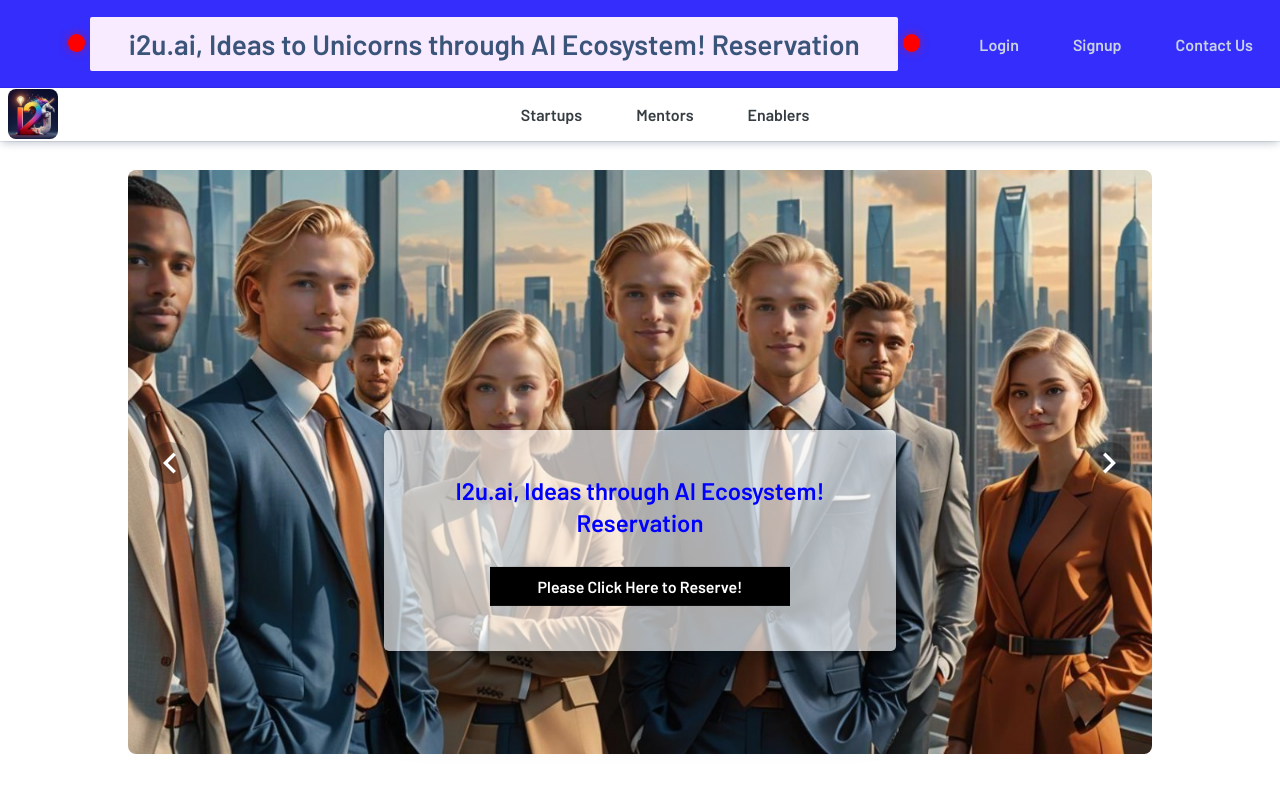
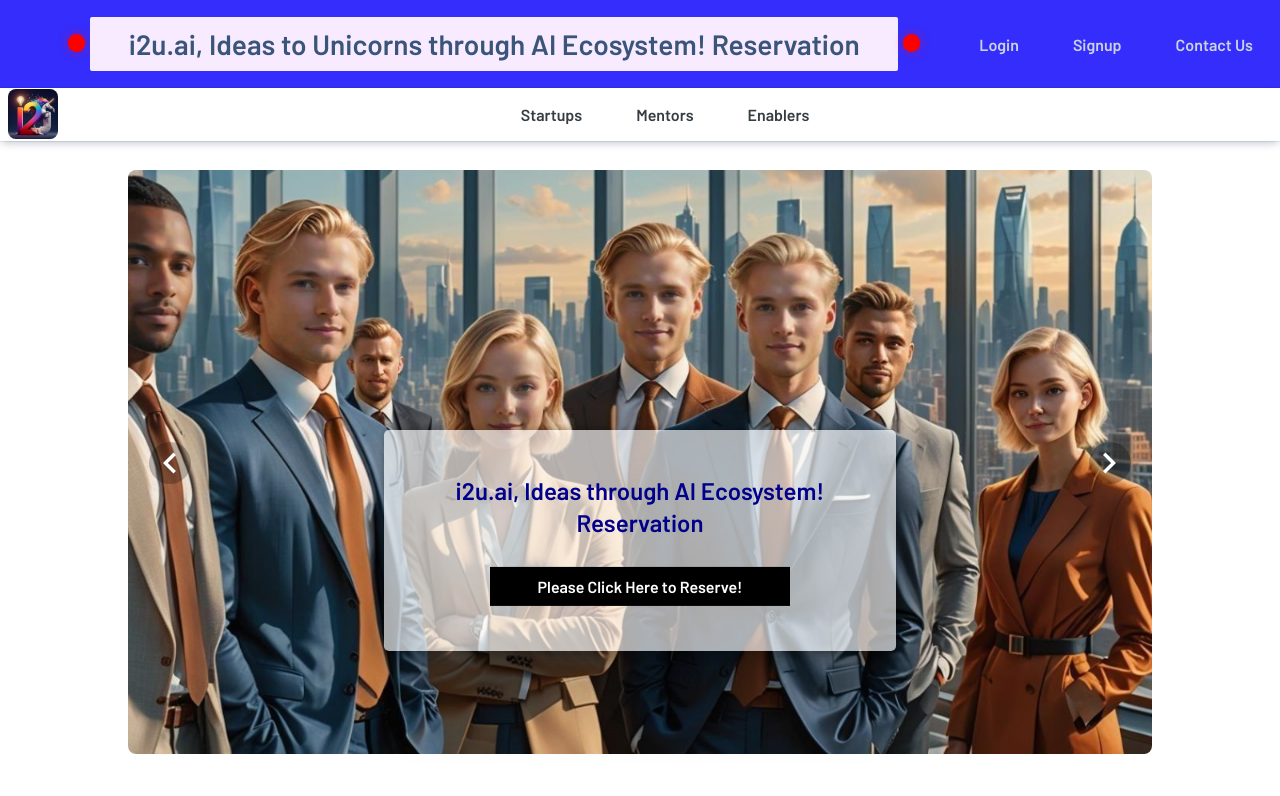
Before and after one commit to Mithilesh-1405/I2U_REACT, a React (Create React App) app: page / in a window 1280 px wide. Shown: the top 796 px of the page. Built offline with nearby package versions, Linux system fonts and the light colour scheme.

Commit message:
"Color change"

```diff
--- a/src/pages/Homepage.js
+++ b/src/pages/Homepage.js
@@ -47,24 +47,24 @@
   const sliderImages = [
     {
       url: res1,
-      title: "I2u.ai, Ideas through AI Ecosystem! Reservation",
+      title: "i2u.ai, Ideas through AI Ecosystem! Reservation",
       link: "https://i2u.ai/reservation.html",
-      color:"blue",
+      color:"#00008b",
       bgColor:"rgba(206, 206, 255,0.949)"
     },
     {
       url: res2,
-      title: "I2u.ai, Ideas through AI Ecosystem! Reservation",
+      title: "i2u.ai, Ideas through AI Ecosystem! Reservation",
       link: "https://i2u.ai/reservation.html",
-      color:"#4B5A20",
-      bgColor:'rgba(248, 235, 255, 0.949)'
+      color:"#004c4c  ",
+      bgColor:'rgba(248, 235, 255, 1)'
     },
     {
       url: res3,
-      title: "I2u.ai, Ideas through AI Ecosystem! Reservation",
+      title: "i2u.ai, Ideas through AI Ecosystem! Reservation",
       link: "https://i2u.ai/reservation.html",
-      color:"green",
-      bgColor:"rgba(149, 250, 236, 0.949)"
+      color:"#006400",
+      bgColor:"rgba(149, 250, 236, 1)"
     },
   ];
 
```
